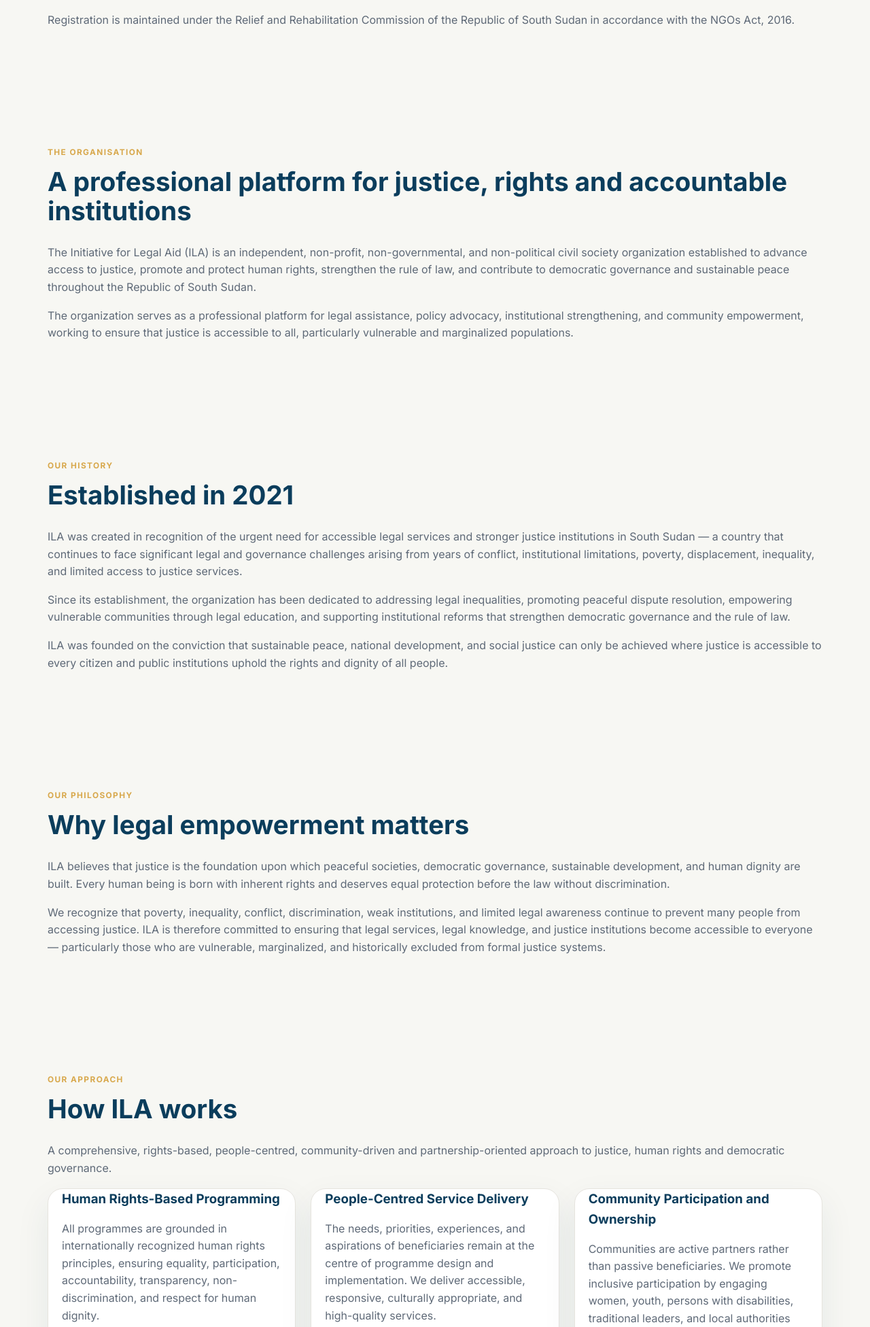
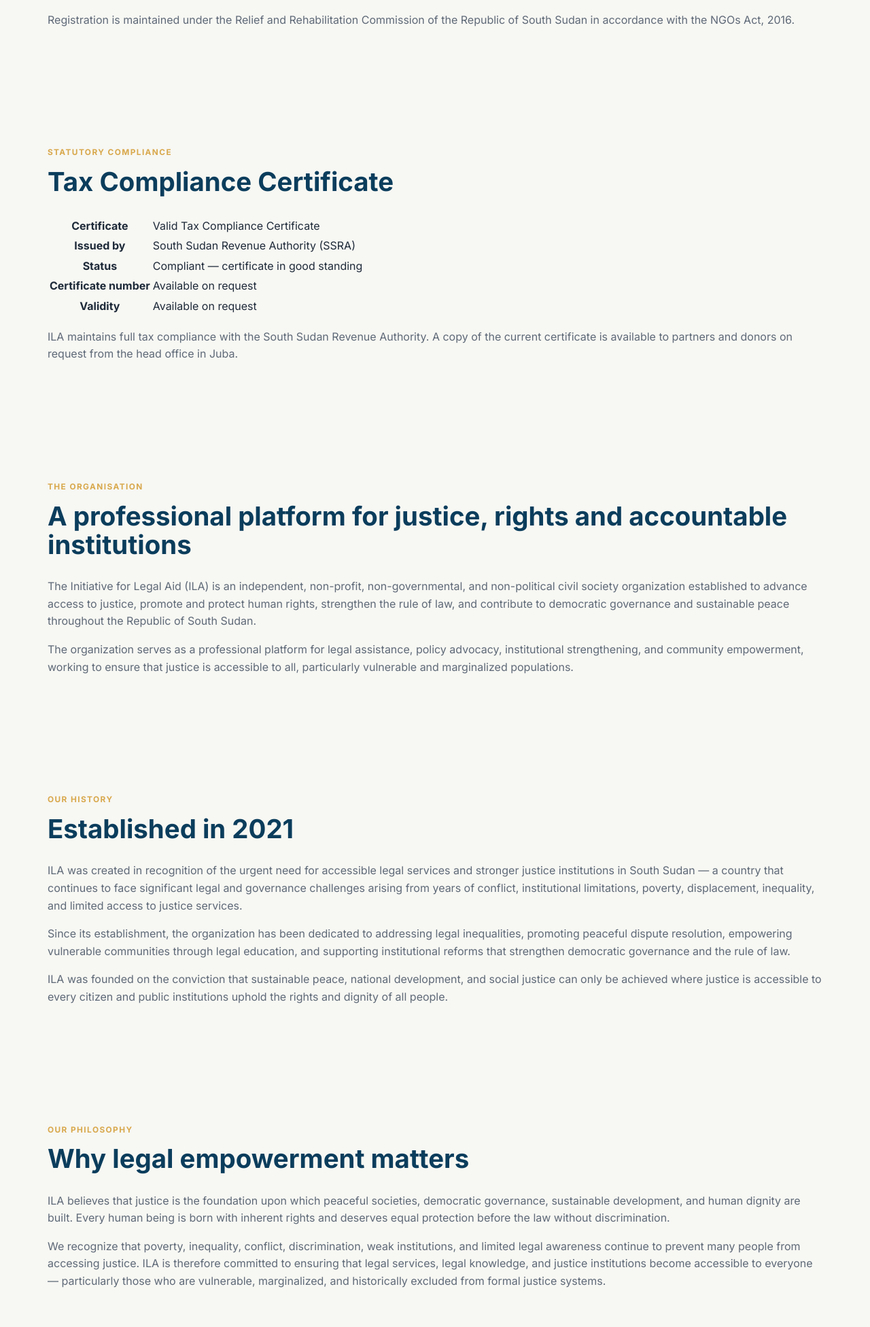
Before and after one commit to freerfa/https-initiativeforlegalaid.org, a Flask app: page /profile in a window 1280 px wide. Shown: the part 832-2784 px from the top of the page at 68% size. Run offline with Flask 3, Linux system fonts and the light colour scheme; data comes from the database, SQL or seed files in the repository; some libraries are stand-ins or nearby versions.

Commit message:
Profile: add Tax Compliance Certificate section

```diff
--- a/templates/profile.html
+++ b/templates/profile.html
@@ -38,7 +38,28 @@
   </div>
 </section>
 
-<section class="section">
+<section class="section" id="tax-compliance">
+  <div class="container">
+    <div class="heading-row">
+      <span class="eyebrow">Statutory compliance</span>
+      <h2>Tax Compliance Certificate</h2>
+    </div>
+    <div class="reg-card">
+      <table class="reg-table">
+        <tbody>
+          <tr><th>Certificate</th><td>Valid Tax Compliance Certificate</td></tr>
+          <tr><th>Issued by</th><td>South Sudan Revenue Authority (SSRA)</td></tr>
+          <tr><th>Status</th><td>Compliant — certificate in good standing</td></tr>
+          <tr><th>Certificate number</th><td>Available on request</td></tr>
+          <tr><th>Validity</th><td>Available on request</td></tr>
+        </tbody>
+      </table>
+      <p class="note">ILA maintains full tax compliance with the South Sudan Revenue Authority. A copy of the current certificate is available to partners and donors on request from the head office in Juba.</p>
+    </div>
+  </div>
+</section>
+
+<section class="section section-alt">
   <div class="container">
     <div class="heading-row">
       <span class="eyebrow">The organisation</span>
```
Also changed, not shown: CHANGELOG.md.
